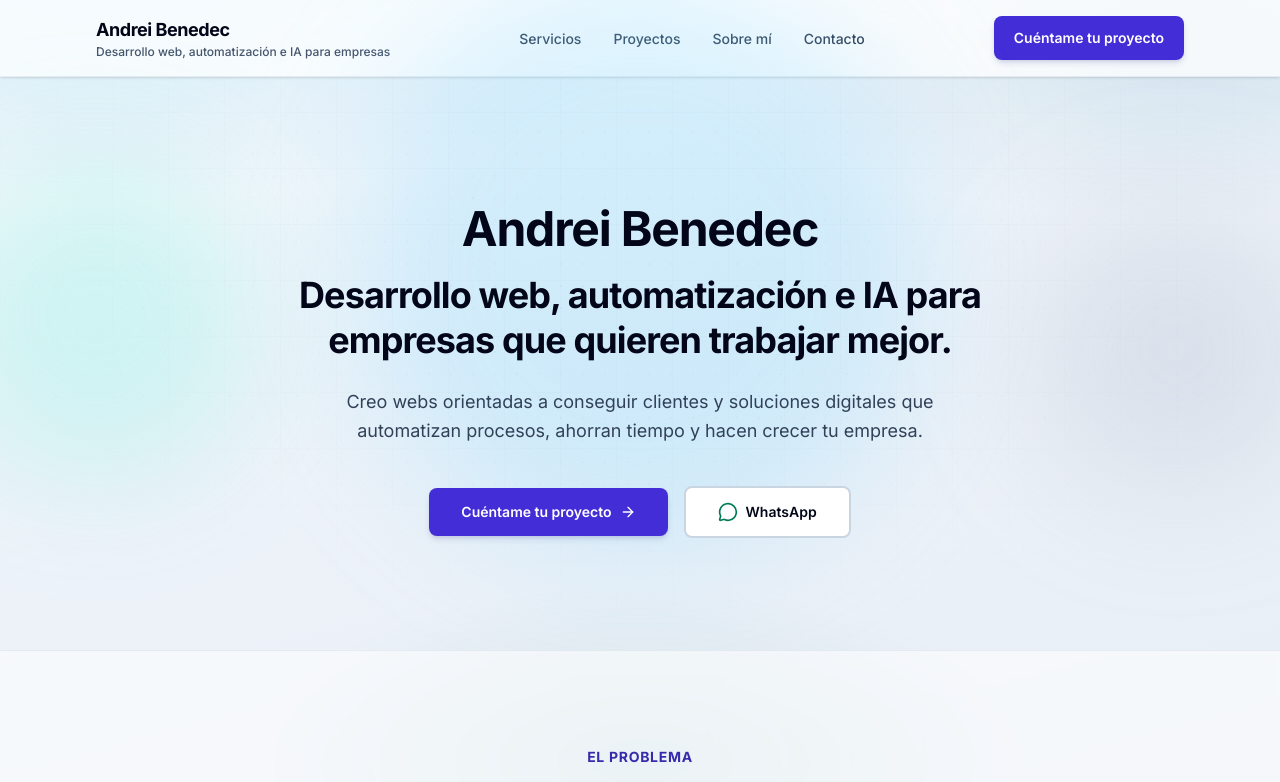
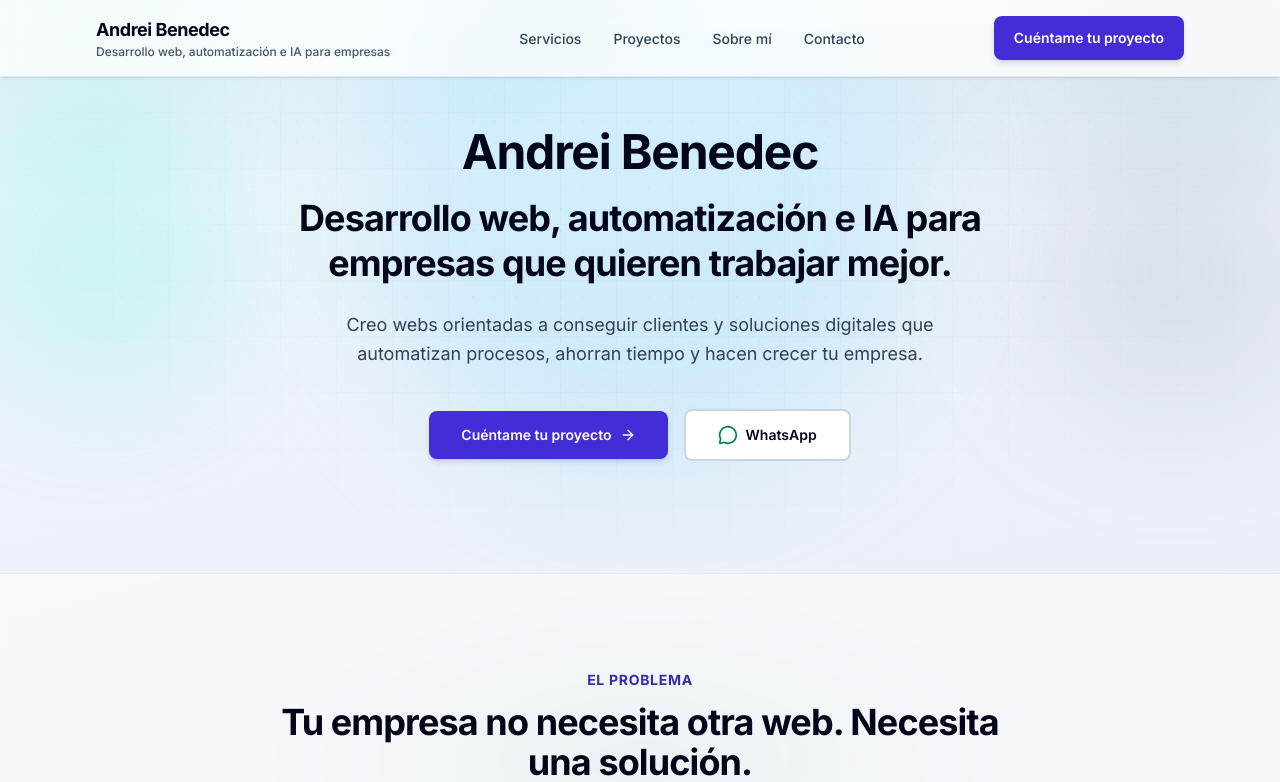
Before and after one commit to dr1ngerr/mi-web, a Next.js app: page / in a window 1280 px wide. Shown: the top 782 px of the page. Built offline with nearby package versions, Linux system fonts and the light colour scheme.

Commit message:
Corregir header fijo al hacer scroll.

```diff
--- a/src/app/globals.css
+++ b/src/app/globals.css
@@ -48,12 +48,12 @@ body {
   }
 }
 
-/* Rejilla suave + atmósfera fija */
+/* Rejilla suave detrás del contenido (sin romper position:fixed del header) */
 body::before {
   content: "";
   position: fixed;
   inset: 0;
-  z-index: 0;
+  z-index: -1;
   pointer-events: none;
   opacity: 0.55;
   background-image:
@@ -61,11 +61,6 @@ body::before {
     linear-gradient(90deg, rgba(15, 23, 42, 0.035) 1px, transparent 1px);
   background-size: 56px 56px;
   mask-image: radial-gradient(ellipse 80% 70% at 50% 30%, black 20%, transparent 75%);
-}
-
-body > * {
-  position: relative;
-  z-index: 1;
 }
 
 /* Textos largos sin provocar scroll horizontal */
--- a/src/components/Navbar.tsx
+++ b/src/components/Navbar.tsx
@@ -17,7 +17,7 @@ export function Navbar() {
   }, [open]);
 
   return (
-    <header className="fixed inset-x-0 top-0 z-50 border-b border-slate-200/80 bg-white/75 shadow-sm backdrop-blur-md">
+    <header className="fixed inset-x-0 top-0 z-[100] border-b border-slate-200/80 bg-white/85 shadow-sm backdrop-blur-md supports-[backdrop-filter]:bg-white/75">
       <nav className="mx-auto flex max-w-6xl items-center justify-between gap-3 px-4 py-3 sm:px-6 sm:py-4 lg:px-8">
         <Link
           href="/"
```
